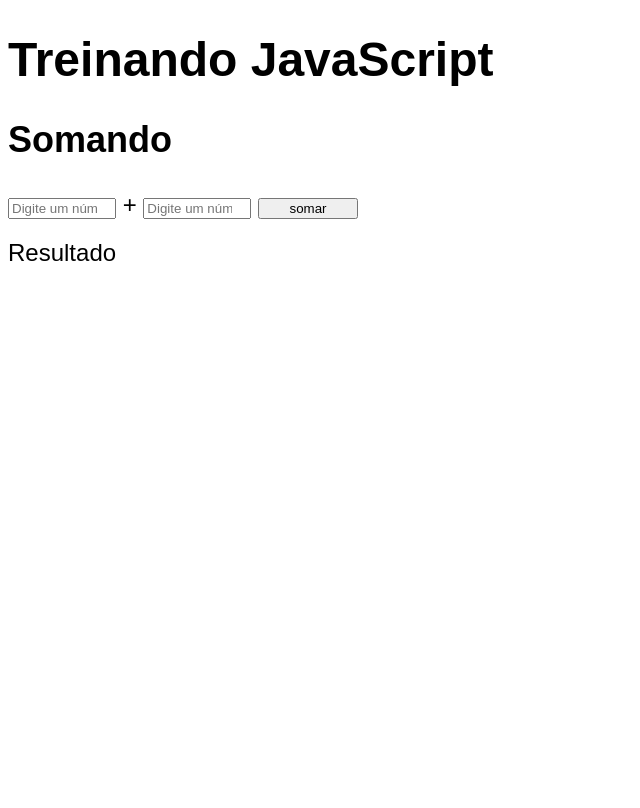
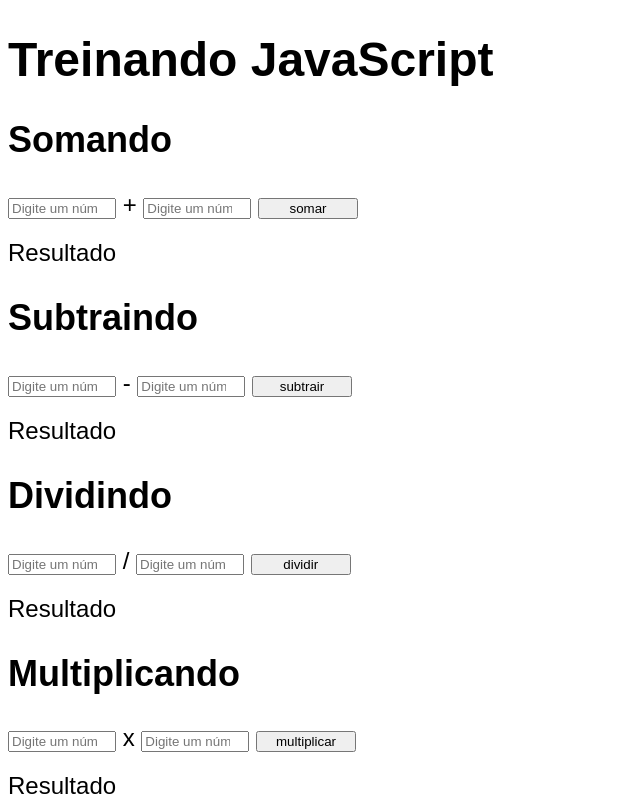
Before and after one commit to ronaldomborges/number2, a plain HTML site: page index.html in a window 1280 px wide. Shown: the whole page, without its empty margins (0-640 px from the left). Drawn offline with Linux system fonts and the light colour scheme.

Commit message:
aritimetica

```diff
--- a/index.html
+++ b/index.html
@@ -18,7 +18,7 @@
         input:hover {
             background-color: lightblue;
         }
-        #res {
+        #res , #ssres, #dres , #mres {
             margin-top: 20px;
         }
     </style>
@@ -31,7 +31,23 @@
     <input type="button" value="somar" onclick="soma()">
     <div id="res">Resultado</div>
 
+    <h2>Subtraindo</h2>
+    <input type="number" name="stextn1" id="stextn1" placeholder="Digite um número"> -
+    <input type="number" name="stextn2" id="stextn2" placeholder="Digite um número">
+    <input type="button" value="subtrair" onclick="subtracao()">
+    <div id="ssres">Resultado </div>
 
+    <h2>Dividindo</h2>
+    <input type="number" name="dtextn1" id="dtextn1" placeholder="Digite um número"> /
+    <input type="number" name="dtextn2" id="dtextn2" placeholder="Digite um número">
+    <input type="button" value="dividir" onclick="divisao()">
+    <div id="dres">Resultado </div>
+
+    <h2>Multiplicando</h2>
+    <input type="number" name="mtextn1" id="mtextn1" placeholder="Digite um número"> x
+    <input type="number" name="mtextn2" id="mtextn2" placeholder="Digite um número">
+    <input type="button" value="multiplicar" onclick="multiplicacao()">
+    <div id="mres">Resultado </div>
 
 
     <script>
@@ -43,8 +59,36 @@
             var n2 = Number(tn2.value)
             var s = n1 + n2
             res.innerHTML =`O resultado da soma de ${n1} e ${n2} é igual a ${s}`
+        };
+        function subtracao() {
+            var stn1 = window.document.querySelector("#stextn1");
+            var stn2 = window.document.querySelector("#stextn2");
+            var sres = window.document.querySelector("#ssres")
+            var sn1 = Number(stn1.value);
+            var sn2 = Number(stn2.value);
+            var ss = sn1 - sn2
+            sres.innerHTML =`O resultado  de ${sn1} menos ${sn2} é igual a ${ss}`
+        };
 
-        }
+        function divisao() {
+            var dtn1 = window.document.querySelector("#dtextn1");
+            var dtn2 = window.document.querySelector("#dtextn2");
+            var dres = window.document.querySelector("#dres")
+            var dn1 = Number(dtn1.value);
+            var dn2 = Number(dtn2.value);
+            var ds = dn1 / dn2
+            dres.innerHTML =`O resultado de divisão da ${dn1} por ${dn2} é igual a ${ds}`
+        };
+
+        function multiplicacao() {
+            var mtn1 = window.document.querySelector("#mtextn1")
+            var mtn2 = window.document.querySelector("#mtextn2")
+            var mres = window.document.querySelector("#mres")
+            var mn1 = Number(mtn1.value)
+            var mn2 = Number(mtn2.value)
+            var ms = mn1 * mn2
+            mres.innerHTML =`O resultado da multiplicação de ${mn1} por ${mn2} é igual a ${ms}`
+        };
     </script>
 </body>
 </html>
```
